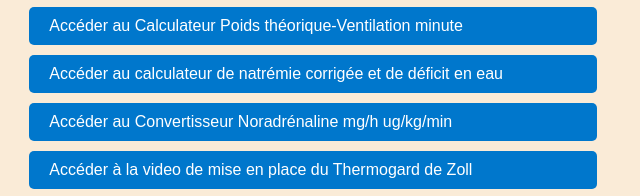
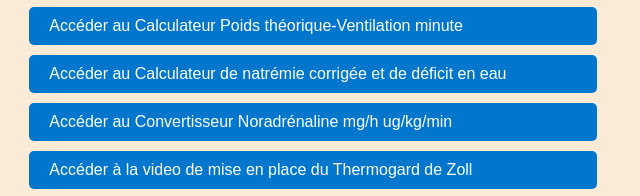
Before and after one commit to reabrive/accueil, a plain HTML site: page index.html in a window 1280 px wide. Shown: the part 276-472 px from the top of the page, 327-967 px from the left. Drawn offline with Linux system fonts and the light colour scheme.

Commit message:
Update index.html

```diff
--- a/index.html
+++ b/index.html
@@ -164,7 +164,7 @@
   <div class="button-container">
     <a href="https://reabrive.github.io/CalculateurStewart/" class="button">Accéder au Calculateur des troubles ioniques et GDS (Stewart versus HH)</a>
     <a href="https://reabrive.github.io/CalculateurPoidsVentilation/" class="button">Accéder au Calculateur Poids théorique-Ventilation minute</a>
-    <a href="https://reabrive.github.io/eauna/" class="button">Accéder au calculateur de natrémie corrigée et de déficit en eau</a>
+    <a href="https://reabrive.github.io/eauna/" class="button">Accéder au Calculateur de natrémie corrigée et de déficit en eau</a>
     <a href="https://reabrive.github.io/NorAdMgtoUg/" class="button">Accéder au Convertisseur Noradrénaline mg/h ug/kg/min</a>
     <a href="https://reabrive.github.io/Thermogard/" class="button">Accéder à la video de mise en place du Thermogard de Zoll</a>
     <a href="https://reabrive.github.io/AccRech/" class="button">Accéder à la vidéo sur l'accélérateur-réchauffeur du CHB</a>
```
